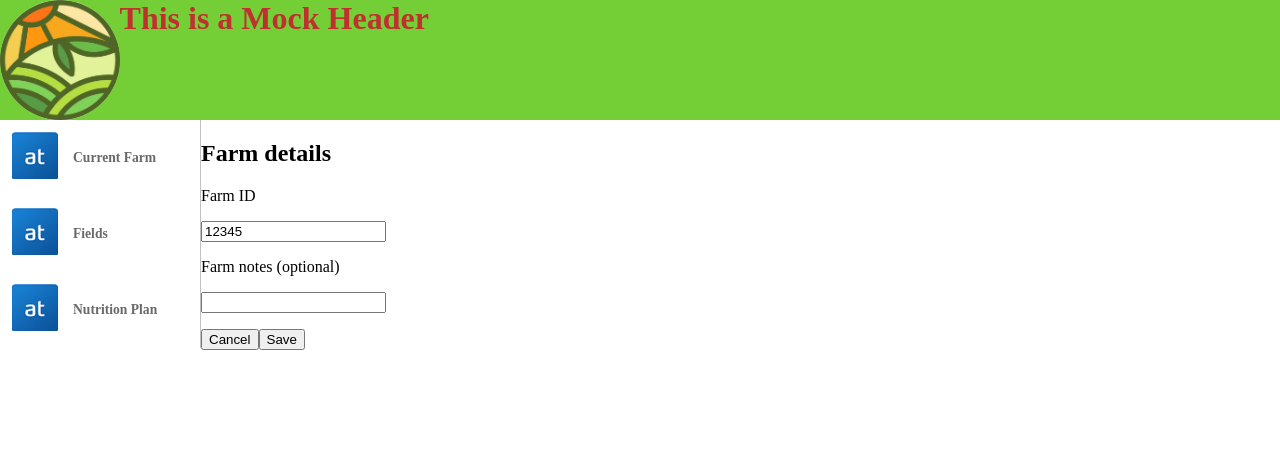
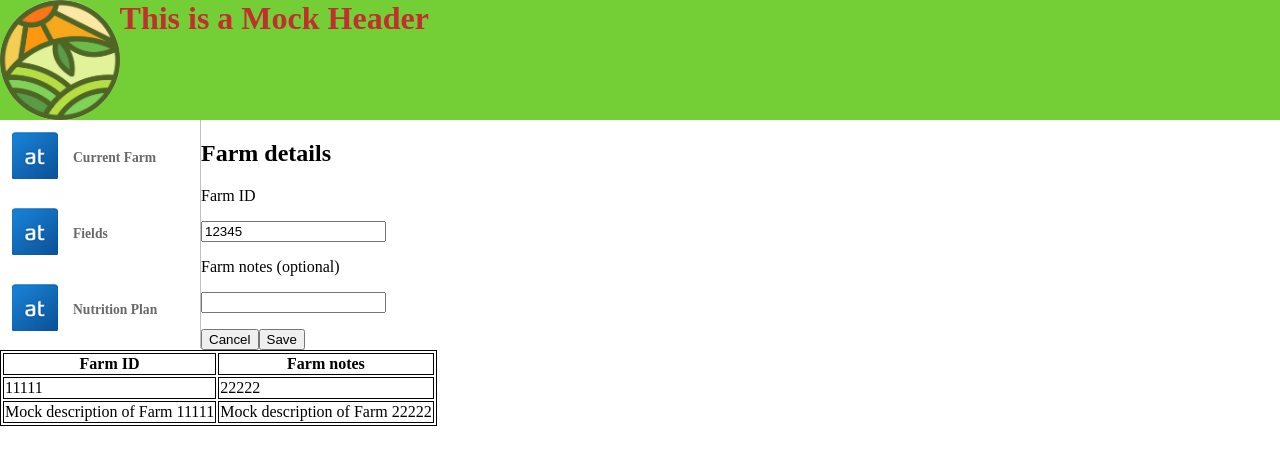
Before and after one commit to a805431/react-webpack-hw-geri, a React app: page / in a window 1280 px wide. Shown: the top 464 px of the page. Built offline with nearby package versions, Linux system fonts and the light colour scheme.

Commit message:
form done

```diff
--- a/src/App.js
+++ b/src/App.js
@@ -5,6 +5,7 @@ import AtFarmLogo from './assets/images/at_farm_logo.png';
 import GlobalCSS from './styles/global.css.js';
 import React, { Fragment } from 'react';
 import FormCategory from './components/FormCategory';
+import TableCategory from './components/TableCategory';
 
 function App() {
   return (
@@ -33,6 +34,9 @@ function App() {
           <FormCategory />
         </div>
       </div>
+      <div className="flex-container">
+        <TableCategory />
+      </div>
     </Fragment>
   );
 }
--- a/src/components/FormCategory.js
+++ b/src/components/FormCategory.js
@@ -2,7 +2,7 @@ import { useState } from 'react';
 
 function FormCategory() {
   //съобщение в резултат от валидацията
-  const [message, setMessage] = useState('');
+  const [message, setMessage] = useState([]);
 
   //стойност на input полето за текст
   const [description, setDescription] = useState('');
@@ -12,23 +12,46 @@ function FormCategory() {
 
   const handleSave = (event) => {
     event.preventDefault();
-    const regexpr = new RegExp('^([^0-9])+$', 'gm');
+    const regexprDesc = new RegExp('^([^0-9])+$', 'gm');
+    const regexprId = new RegExp('^([0-9])+$', 'gm');
+    let errorBuffer = [];
+    let summaryBuffer = [];
+
+    if (farmId === '') {
+      errorBuffer.push('Value of Farm ID is required!');
+    } else {
+      if (regexprId.test(farmId)) {
+        summaryBuffer.push(`Farm ID: ${farmId}`);
+      } else {
+        errorBuffer.push('Value of Farm ID should be only digits!');
+      }
+    }
 
     if (description === '') {
-      setMessage('Value of Farm notes is required!');
-    }else {
-      if (regexpr.test(description)) {
-        setMessage(description);
+      //setMessage('Value of Farm notes is required!');
+      errorBuffer.push('Value of Farm notes is required!');
+    } else {
+      if (regexprDesc.test(description)) {
+        //setMessage(description);
+        summaryBuffer.push(`Farm notes: ${description}`);
       } else {
-        setMessage('Value of Farm notes should be text!');
+        //setMessage('Value of Farm notes should be text!');
+        errorBuffer.push('Value of Farm notes should be text!');
       }
+    }
+
+    //if errorBuffer is empty, meaning length === 0
+    if (!errorBuffer.length) {
+      setMessage(summaryBuffer);
+    } else if (errorBuffer.length >= 1) {
+      setMessage(errorBuffer);
     }
   };
 
   const handleCancel = () => {
     setDescription('');
     setFarmId('');
-    setMessage('');
+    setMessage([]);
   };
 
   const handleFarmIdChange = (event) => {
@@ -67,7 +90,8 @@ function FormCategory() {
       </p>
       <button onClick={handleCancel}>Cancel</button>
       <button onClick={handleSave}>Save</button>
-      <div>{message}</div>
+      <div>{message[0]}</div>
+      <div>{message[1]}</div>
     </form>
   );
 }
--- /dev/null
+++ b/src/components/TableCategory.js
@@ -0,0 +1,20 @@
+import { useState } from 'react';
+
+function TableCategory() {
+    return (<table>
+        <tr>
+            <th>Farm ID</th>
+            <th>Farm notes</th>
+        </tr>
+        <tr>
+            <td>11111</td>
+            <td>22222</td>
+        </tr>
+        <tr>
+            <td>Mock description of Farm 11111</td>
+            <td>Mock description of Farm 22222</td>
+        </tr>
+    </table>);
+}
+
+export default TableCategory;
--- a/src/styles/global.css.js
+++ b/src/styles/global.css.js
@@ -15,4 +15,7 @@ body{
     width: 200px;
     background: rgb(255,255,255);
     border-right: 1px solid #C0C0C0;
+}
+table, th, td {
+    border: 1px solid black;
 }`;
```
